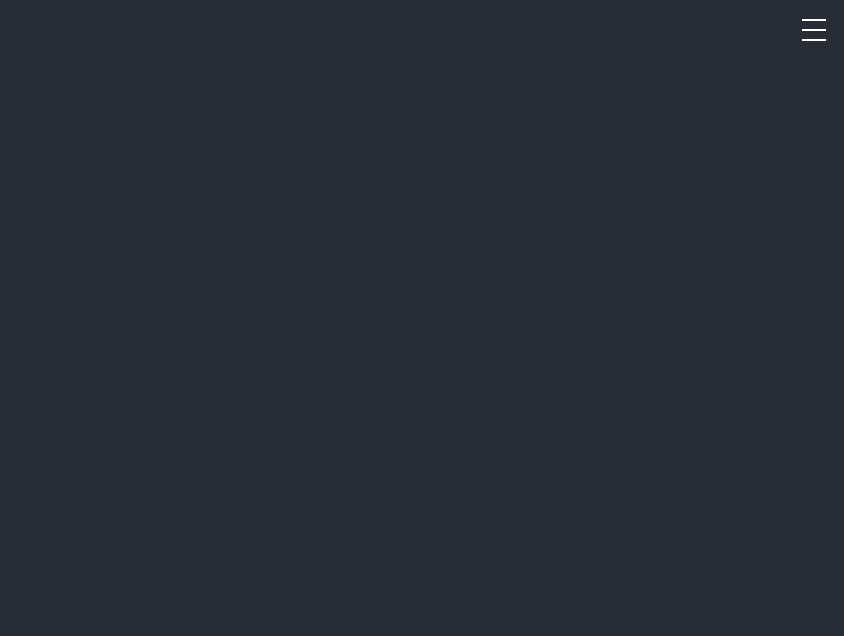
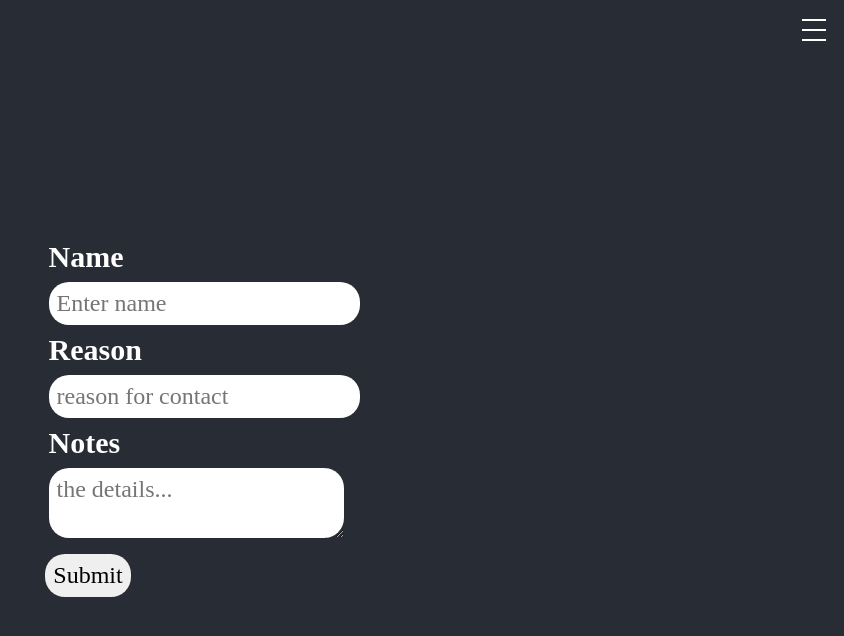
Before and after one commit to dirkknibbe/RemoraTrade, a React (Create React App) app: page /contact in a window 1280 px wide. Before the commit this address had no page. Shown: the top 636 px of the page, without its empty margins (436-1280 px from the left). Built offline with nearby package versions, Linux system fonts and the light colour scheme.

Commit message:
ok finished a contact form page

```diff
--- a/src/App.js
+++ b/src/App.js
@@ -11,6 +11,7 @@ import axios from "axios";
 import LandingPage from "./components/LandingPage";
 import Header from "./components/Header";
 import LoginForm from "./components/LoginForm";
+import Contact from "./components/Contact";
 
 const loginUrl = "http://localhost:3000/login";
 
@@ -44,6 +45,7 @@ function App() {
       <Routes>
         <Route path="/" element={<LandingPage />} />
         <Route path="/login" element={<LoginForm login={login} />} />
+        <Route path="/contact" element={<Contact />} />
       </Routes>
     </div>
   );
--- /dev/null
+++ b/src/components/Contact.js
@@ -0,0 +1,50 @@
+import React, { useState } from "react";
+import "./componentStyles/Contact.css";
+const initialFormValues = {
+  name: "",
+  reason: "",
+  notes: "",
+};
+
+export default function Contact(props) {
+  const [values, setValues] = useState(initialFormValues);
+
+  const onChange = (evt) => {
+    const { id, value } = evt.target;
+    setValues({ ...values, [id]: value });
+  };
+
+  const onSubmit = (evt) => {
+    evt.preventDefault();
+  };
+
+  return (
+    <form id="loginForm" onSubmit={onSubmit} className="form">
+      <h4>Name</h4>
+      <input
+        maxLength={20}
+        value={values.name}
+        onChange={onChange}
+        placeholder="Enter name"
+        id="name"
+      />
+      <h4>Reason</h4>
+      <input
+        maxLength={20}
+        value={values.reason}
+        onChange={onChange}
+        placeholder="reason for contact"
+        id="reason"
+      />
+      <h4>Notes</h4>
+      <textarea
+        className="notes-box"
+        value={values.notes}
+        onChange={onChange}
+        placeholder="the details..."
+        id="notes"
+      />
+      <button id="submitCredentials">Submit</button>
+    </form>
+  );
+}
--- a/src/components/LandingPage.js
+++ b/src/components/LandingPage.js
@@ -7,11 +7,11 @@ function LandingPage() {
       <header className="App-body">
         <h1>RemoraTrade</h1>
         <img src={RemoraLogo} alt="Remora Fish" />
-        <li>smart saving features</li>
-        <li>curated data insights</li>
         <h4>Like the remora fish...</h4>
         <h5>Learn to swim with the Whales and Sharks...</h5>
         <h6>instead of being eaten by them...</h6>
+        <li>smart saving features</li>
+        <li>curated data insights</li>
         <h7>👷 under construction 🚧</h7>
       </header>
     </div>
--- /dev/null
+++ b/src/components/componentStyles/Contact.css
@@ -0,0 +1,45 @@
+h4 {
+  font-size: 30px;
+  color: white;
+  margin-left: 0.5rem;
+  padding: 0;
+  font-family: Lobster;
+}
+
+body {
+  padding-top: 15rem;
+  display: flex;
+  align-items: center;
+  justify-content: center;
+}
+
+input {
+  font-family: Caviar Dreams;
+  border-radius: 20px;
+  display: flex;
+  margin: 0.5rem;
+  padding: 0.5rem;
+  border: none;
+  font-size: 1.5rem;
+}
+
+button {
+  font-family: Caviar Dreams;
+  border-radius: 20px;
+  margin-top: 1rem;
+  margin-left: 0.3rem;
+  padding: 0.5rem;
+  display: flex;
+  border: none;
+  font-size: 1.5rem;
+}
+
+.notes-box {
+  font-family: Caviar Dreams;
+  border-radius: 20px;
+  display: flex;
+  margin: 0.5rem;
+  padding: 0.5rem;
+  border: none;
+  font-size: 1.5rem;
+}
```
